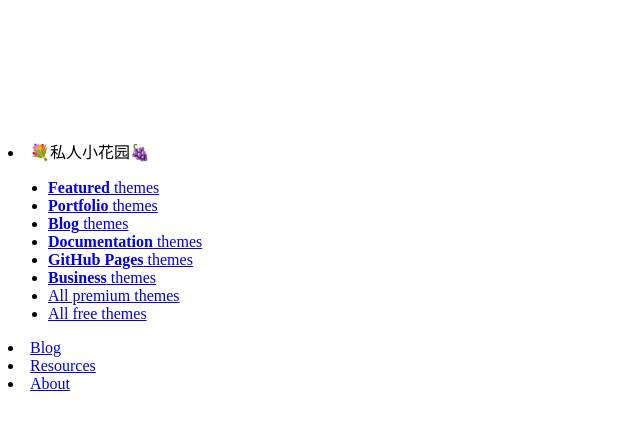
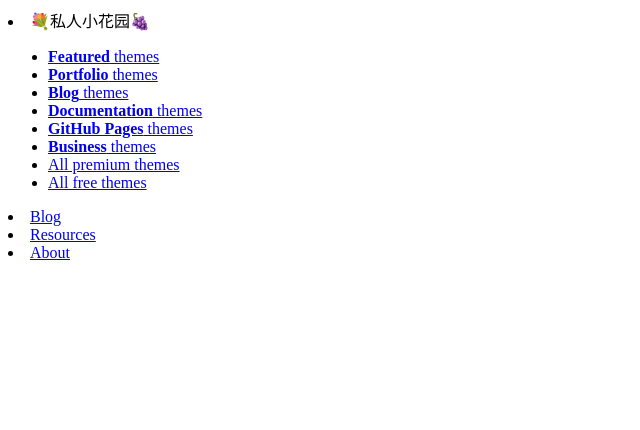
Before and after one commit to Bx7788/vob, a plain HTML site: page index.html in a window 1280 px wide. Shown: the whole page, without its empty margins (0-640 px from the left). Drawn offline with Linux system fonts and the light colour scheme.

Commit message:
Update index.html

```diff
--- a/index.html
+++ b/index.html
@@ -1,2 +1,11 @@
 <header class="header">
- <li> <span>💐私人小花园🍇<svg viewBox="0 0 0 0" xmlns=""</span> <ul> <li><a href="/" title="Featured themes"><strong>Featured</strong> themes</a ></li> <li><a href="/jekyll-portfolio-themes" title="Portfolio themes"><strong>Portfolio</strong> themes</a ></li> <li><a href="/jekyll-blog-themes" title="Blog themes"><strong>Blog</strong> themes</a ></li> <li><a href="/jekyll-documentation-themes" title="Documentation themes"><strong>Documentation</strong> themes</a ></li> <li><a href="/github-pages-themes" title="GitHub Pages themes"><strong>GitHub Pages</strong> themes</a ></li> <li><a href="/jekyll-business-themes" title="Business themes"><strong>Business</strong> themes</a ></li> <li><a href="/premium" title="All premium themes">All premium themes</a ></li> <li><a href="/free" title="All free themes">All free themes</a ></li> </ul> </li> <li><a href="/blog" title="Blog">Blog</a ></li> <li><a href="/resources" title="Resources">Resources</a ></li> <li><a href="/about" title="About">About</a ></li> </ul> </div> </header>
+ <li> <span>💐私人小花园🍇</span> <ul> <li><a href="/" title="Featured themes">
+  <strong>Featured</strong> themes</a ></li> <li><a href="/jekyll-portfolio-themes" title="百花齐放，春意盎然">
+  <strong>Portfolio</strong> themes</a ></li> <li><a href="/jekyll-blog-themes" title="流水潺潺，鸟语花香">
+  <strong>Blog</strong> themes</a ></li> <li><a href="/jekyll-documentation-themes" title="云雾缭绕，若隐若现">
+  <strong>Documentation</strong> themes</a ></li> <li><a href="/github-pages-themes" title="风轻云淡，阳光明媚">
+  <strong>GitHub Pages</strong> themes</a ></li> <li><a href="/jekyll-business-themes" title="碧空如洗，芬芳馥郁">
+  <strong>Business</strong> themes</a ></li> <li><a href="/premium" title="无限风光，尽在其中">All premium themes</a ></li>
+  <li><a href="/free" title="All free themes">All free themes</a ></li> </ul> </li>
+ <li><a href="/blog" title="Blog">Blog</a ></li> <li><a href="/resources" title="桃园美景，尽收眼底">Resources</a ></li>
+ <li><a href="/about" title="About">About</a ></li> </header>
```
